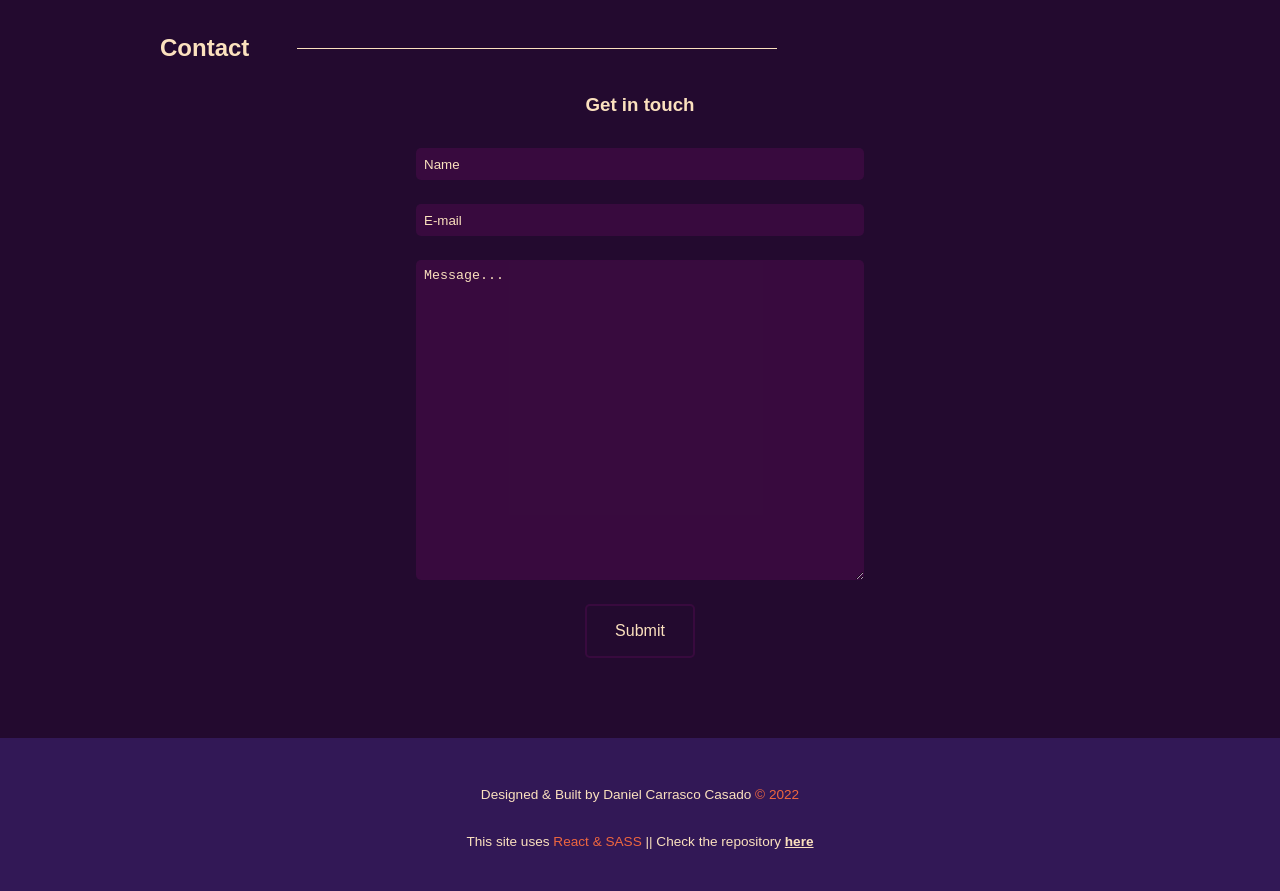
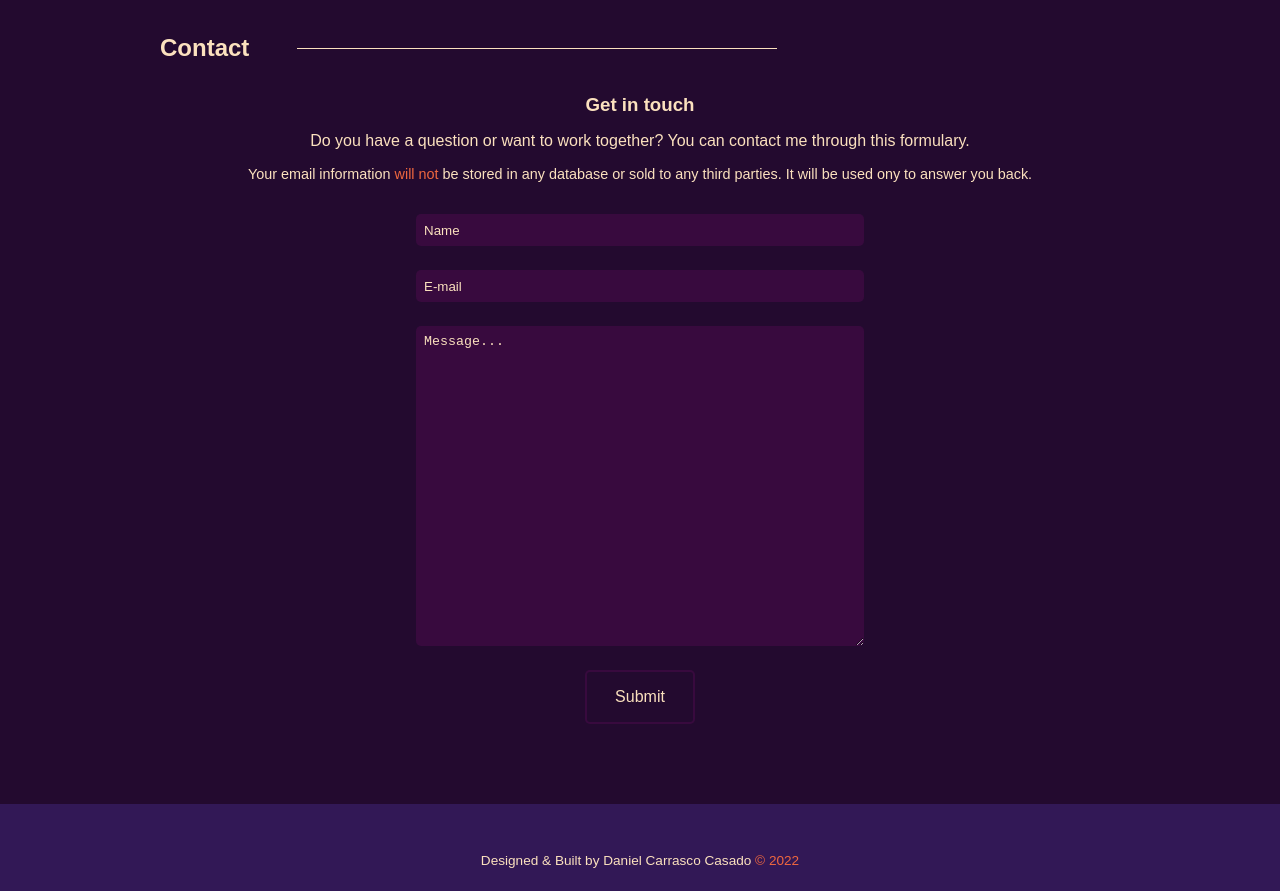
Before and after one commit to DaniPhilo/portfolio, a React (Create React App) app: page / in a window 1280 px wide. Shown: the part 2280-3171 px from the top of the page. Built offline with nearby package versions, Linux system fonts and the light colour scheme.

Commit message:
Added disclaimer to contact section

```diff
--- a/src/components/Contact.js
+++ b/src/components/Contact.js
@@ -51,6 +51,8 @@ export default function Contact() {
 
       <div className="form-container">
         <h3>Get in touch</h3>
+        <p>Do you have a question or want to work together? You can contact me through this formulary.</p>
+        <p>Your email information <span>will not</span> be stored in any database or sold to any third parties. It will be used ony to answer you back.</p>
 
         <form onSubmit={onSubmit}>
           <input type="text" name='name' placeholder='Name' value={toSend.name} onChange={handleChange} />
--- a/src/styles/component_styles/_contact.scss
+++ b/src/styles/component_styles/_contact.scss
@@ -5,8 +5,20 @@
     align-items: center;
 }
 
-.form-container>h3 {
-    margin: 2rem 0;
+.form-container > h3 {
+    margin: 2rem 0 1rem 0;
+}
+
+.form-container > p:nth-of-type(1) {
+    margin-top: 1rem 0;
+}
+.form-container > p:nth-of-type(2) {
+    margin: 1rem 0 2rem 0;
+    font-size: 0.9rem;
+}
+
+.form-container > p > span {
+    color: $accent_color;
 }
 
 form {
```
